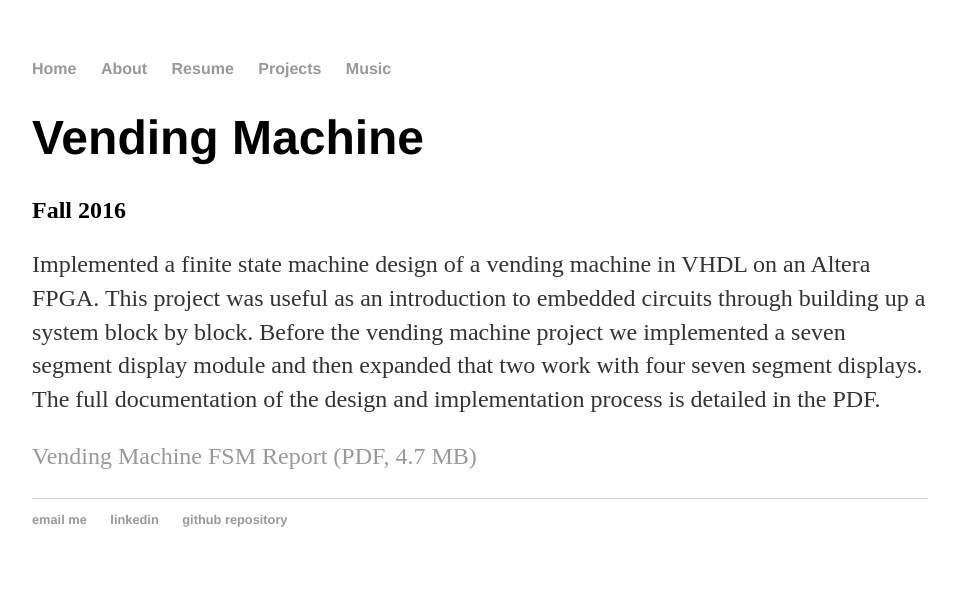
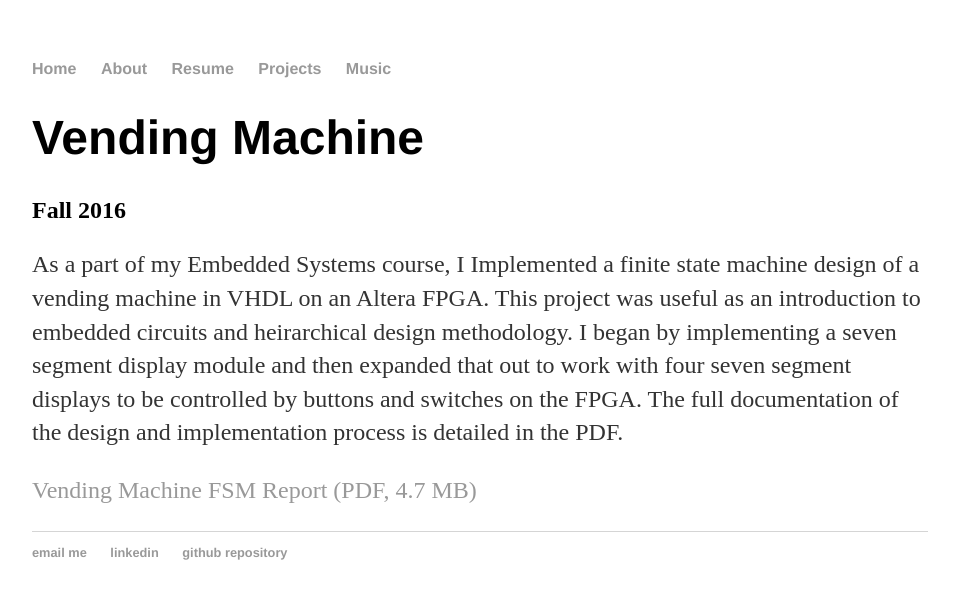
Before and after one commit to zackfravel/zackfravel.github.io, a Jekyll site: the page built from _posts/2016-09-23-FSM.md, in a window 1280 px wide. Shown: the top 599 px of the page, without its empty margins (160-1119 px from the left). Built offline with Jekyll 4.4.1, drawn with Linux system fonts in a browser that asks for light colours.

Commit message:
Update 2016-09-23-FSM.md

```diff
--- a/_posts/2016-09-23-FSM.md
+++ b/_posts/2016-09-23-FSM.md
@@ -4,6 +4,6 @@ title: "Vending Machine"
 ---
 ## Fall 2016
 
-Implemented a finite state machine design of a vending machine in VHDL on an Altera FPGA. This project was useful as an introduction to embedded circuits through building up a system block by block. Before the vending machine project we implemented a seven segment display module and then expanded that two work with four seven segment displays. The full documentation of the design and implementation process is detailed in the PDF.
+As a part of my Embedded Systems course, I Implemented a finite state machine design of a vending machine in VHDL on an Altera FPGA. This project was useful as an introduction to embedded circuits and heirarchical design methodology. I began by implementing a seven segment display module and then expanded that out to work with four seven segment displays to be controlled by buttons and switches on the FPGA. The full documentation of the design and implementation process is detailed in the PDF.
 
 [Vending Machine FSM Report (PDF, 4.7 MB)](https://zackfravel.github.io/assets/pdf/vending.pdf)
```
